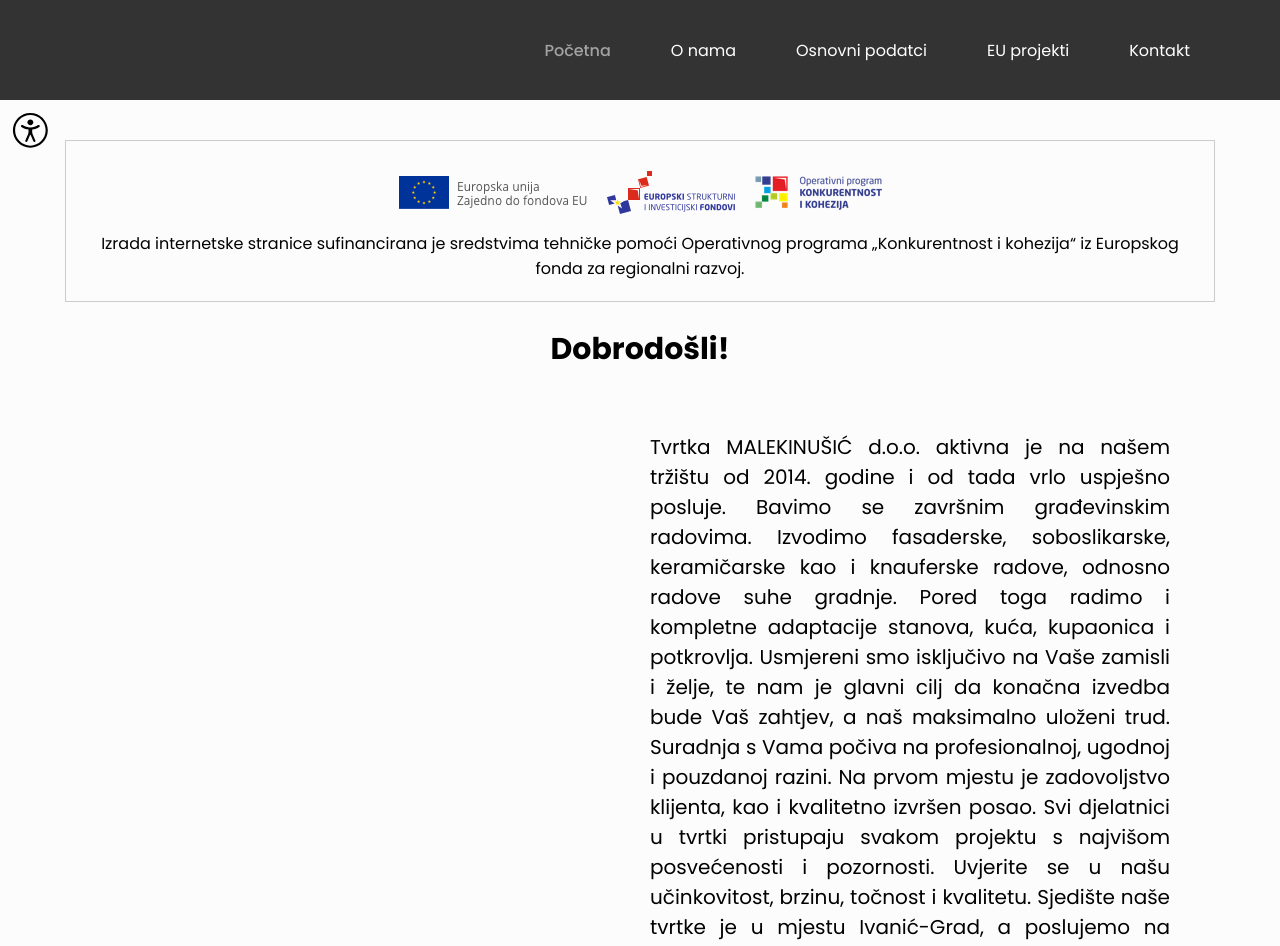
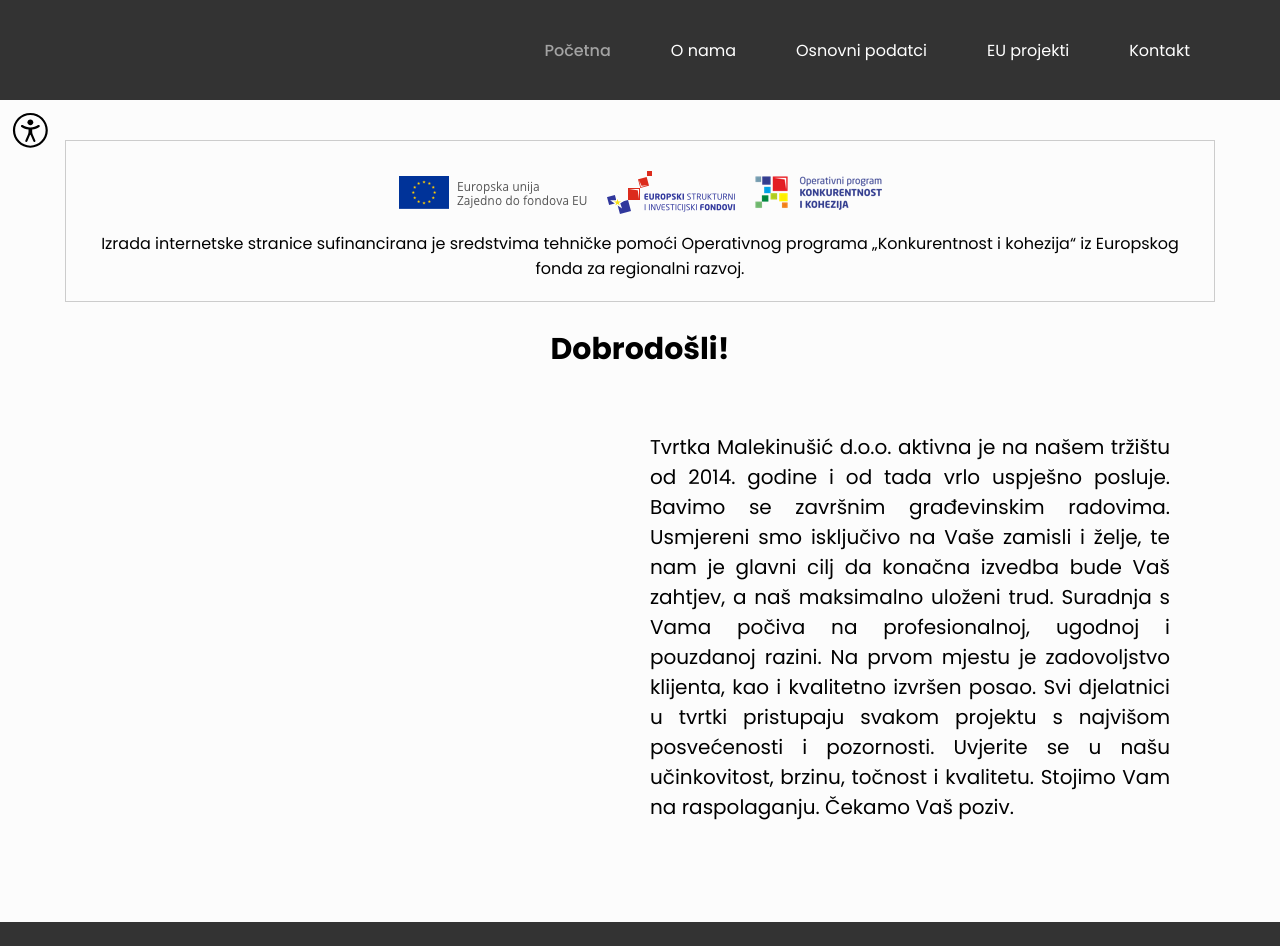
Before and after one commit to iivkov/malekinusic, a React (Create React App) app: page / in a window 1280 px wide. Shown: the top 946 px of the page. Built offline with nearby package versions, Linux system fonts and the light colour scheme.

Commit message:
početna i o nama

```diff
--- a/src/components/AboutComponent.js
+++ b/src/components/AboutComponent.js
@@ -14,11 +14,8 @@ const AboutComponent = () => {
                 <h1>O nama</h1>
                 <div className="container">
                     <div className={`box left ${animate ? 'enter' : 'left-enter'}`}>
-                    <p>Tvrtka MALEKINUŠIĆ d.o.o. aktivna je na našem tržištu od 2014. godine i od tada vrlo uspješno posluje. Bavimo se završnim građevinskim radovima.
-                    Izvodimo fasaderske, soboslikarske, keramičarske kao i knauferske radove, odnosno radove suhe gradnje. Pored toga radimo i kompletne adaptacije stanova, kuća, kupaonica i potkrovlja.
-                    Usmjereni smo isključivo na Vaše zamisli i želje, te nam je glavni cilj da konačna izvedba bude Vaš zahtjev, a naš maksimalno uloženi trud. Suradnja s Vama počiva na profesionalnoj, ugodnoj i pouzdanoj razini.
-                    Na prvom mjestu je zadovoljstvo klijenta, kao i kvalitetno izvršen posao. Svi djelatnici u tvrtki pristupaju svakom projektu s najvišom posvećenosti i pozornosti. Uvjerite se u našu učinkovitost, brzinu, točnost i kvalitetu.
-                    Sjedište naše tvrtke je u mjestu Ivanić-Grad, a poslujemo na području cijele Hrvatske. Stojimo Vam na raspolaganju. Čekamo Vaš poziv.</p>
+                        <p>Bavimo se završnim građevinskim radovima. Izvodimo fasaderske, soboslikarske, keramičarske kao i knauferske radove, odnosno radove suhe gradnje.
+                            Pored toga radimo i kompletne adaptacije stanova, kuća, kupaonica i potkrovlja. Sjedište naše tvrtke je u mjestu Ivanić-Grad, a poslujemo na području cijele Hrvatske. </p>
                     </div>
                 {/* <div className="spacer"></div> */}
                     <div className={`box right ${animate ? 'enter' : 'right-enter'}`}>
--- a/src/components/HomeComponent.js
+++ b/src/components/HomeComponent.js
@@ -19,11 +19,11 @@ const HomeComponent = () => {
             </div>
             {/* <div className="spacer"></div> */}
             <div className={`box right ${animate ? 'enter' : 'right-enter'}`}>
-                <p>Tvrtka MALEKINUŠIĆ d.o.o. aktivna je na našem tržištu od 2014. godine i od tada vrlo uspješno posluje. Bavimo se završnim građevinskim radovima.
-                    Izvodimo fasaderske, soboslikarske, keramičarske kao i knauferske radove, odnosno radove suhe gradnje. Pored toga radimo i kompletne adaptacije stanova, kuća, kupaonica i potkrovlja.
-                    Usmjereni smo isključivo na Vaše zamisli i želje, te nam je glavni cilj da konačna izvedba bude Vaš zahtjev, a naš maksimalno uloženi trud. Suradnja s Vama počiva na profesionalnoj, ugodnoj i pouzdanoj razini.
-                    Na prvom mjestu je zadovoljstvo klijenta, kao i kvalitetno izvršen posao. Svi djelatnici u tvrtki pristupaju svakom projektu s najvišom posvećenosti i pozornosti. Uvjerite se u našu učinkovitost, brzinu, točnost i kvalitetu.
-                    Sjedište naše tvrtke je u mjestu Ivanić-Grad, a poslujemo na području cijele Hrvatske. Stojimo Vam na raspolaganju. Čekamo Vaš poziv.</p>
+                <p>Tvrtka Malekinušić d.o.o. aktivna je na našem tržištu od 2014. godine i od tada vrlo uspješno posluje. Bavimo se završnim građevinskim radovima.
+                    Usmjereni smo isključivo na Vaše zamisli i želje, te nam je glavni cilj da konačna izvedba bude Vaš zahtjev, a naš maksimalno uloženi trud.
+                    Suradnja s Vama počiva na profesionalnoj, ugodnoj i pouzdanoj razini. Na prvom mjestu je zadovoljstvo klijenta, kao i kvalitetno izvršen posao.
+                    Svi djelatnici u tvrtki pristupaju svakom projektu s najvišom posvećenosti i pozornosti. Uvjerite se u našu učinkovitost, brzinu, točnost i kvalitetu.
+                    Stojimo Vam na raspolaganju. Čekamo Vaš poziv.</p>
             </div>
         </div>
     </div>
```
